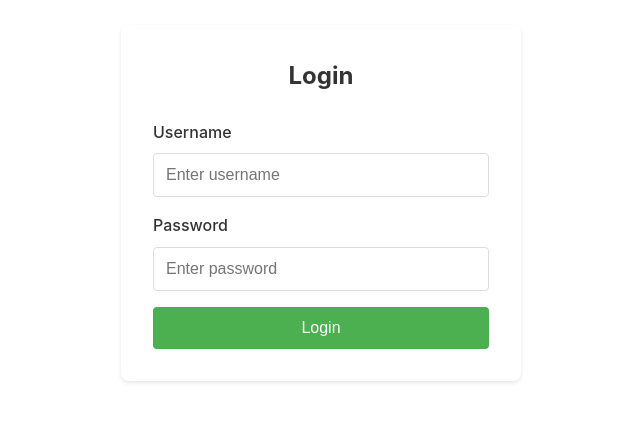
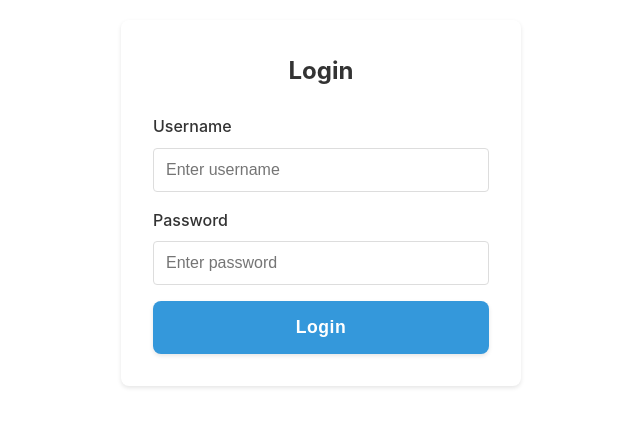
Before and after one commit to htschan/tourmanager, a Vue app in the folder frontend/: page /login in a window 1280 px wide. Shown: the part 199-620 px from the top of the page, without its empty margins (319-959 px from the left). Built offline with nearby package versions, Linux system fonts and the light colour scheme.

Commit message:
feat: Enhance button styling in LoginView for improved user experience

```diff
--- a/frontend/src/views/LoginView.vue
+++ b/frontend/src/views/LoginView.vue
@@ -114,23 +114,36 @@ input {
 
 button {
   width: 100%;
-  padding: 0.75rem;
-  background-color: #4CAF50;
+  padding: 1rem;
+  background-color: #3498db;
   color: white;
   border: none;
-  border-radius: 4px;
-  font-size: 1rem;
+  border-radius: 8px;
+  font-size: 1.1rem;
+  font-weight: 600;
   cursor: pointer;
-  transition: background-color 0.2s;
+  transition: all 0.3s ease;
+  box-shadow: 0 2px 4px rgba(0, 0, 0, 0.1);
+  letter-spacing: 0.5px;
 }
 
 button:hover {
-  background-color: #45a049;
+  background-color: #2980b9;
+  transform: translateY(-2px);
+  box-shadow: 0 4px 8px rgba(0, 0, 0, 0.15);
+}
+
+button:active {
+  transform: translateY(0);
+  box-shadow: 0 2px 4px rgba(0, 0, 0, 0.1);
 }
 
 button:disabled {
-  background-color: #cccccc;
+  background-color: #95a5a6;
   cursor: not-allowed;
+  transform: none;
+  box-shadow: none;
+  opacity: 0.8;
 }
 
 .error-message {
```
